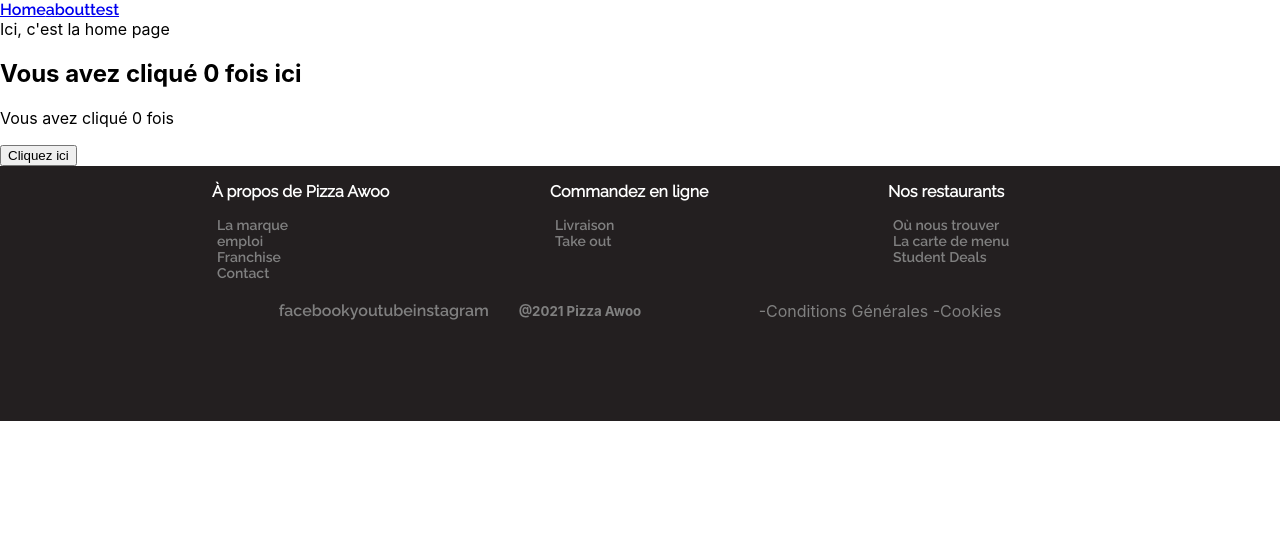
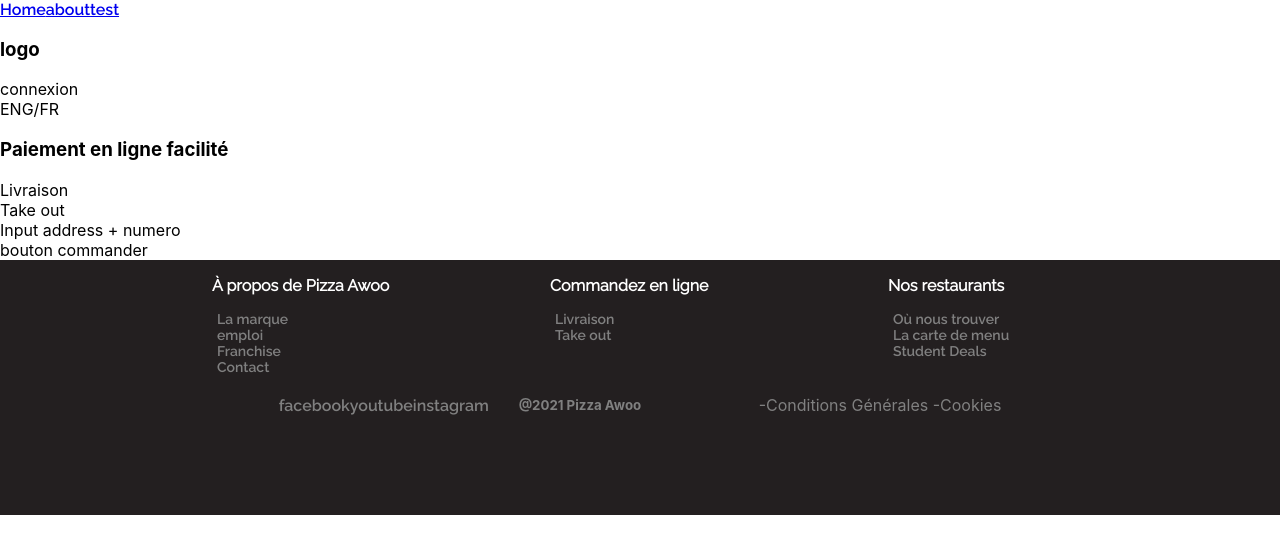
Before and after one commit to LockyBounty/pizzaawoofinal, a React (Create React App) app: page / in a window 1280 px wide. Shown: the top 554 px of the page. Built offline with nearby package versions, Linux system fonts and the light colour scheme.

Commit message:
Added - Login and Subs bases

```diff
--- a/src/footer/footer.scss
+++ b/src/footer/footer.scss
@@ -56,7 +56,6 @@
       display: block;
       align-items: left;
       text-indent: 5px;
-
       font-family: "RalewayBig";
       font-size: 14px;
       color: gray;
--- /dev/null
+++ b/src/pages/Landpage.tsx
@@ -0,0 +1,31 @@
+const LandPage = () => (
+
+<div className="landpage-main">
+    <div className="landpage-section1">
+      <div className="landpage-main-top">
+        <h3>logo</h3>
+        <div className="landpage-main-top-right">
+          <div>connexion</div>
+          <div>ENG/FR</div>
+        </div>
+      </div>
+      <div className="landpage-section1-second">
+        <h3>Paiement en ligne facilité</h3>
+        <div className="block-choice">
+          <div className="block-choice-section1">
+            <div>Livraison</div>
+            <div>Take out</div>
+          </div>
+          <div className="block-choice-section2">
+            <div>Input address + numero</div>
+            <div>bouton commander</div>
+          </div>
+        </div>
+      </div>
+    </div>
+  </div>
+
+);
+
+
+export default LandPage;
--- /dev/null
+++ b/src/pages/Login.tsx
@@ -0,0 +1,35 @@
+const Login = () => (
+
+<div>
+    <h2>CONNEXION</h2>
+    Pas de compte ? <a href="./Subscription">S'inscrire</a>
+    <form onSubmit={handleSubmit} method="post" name="login1">
+        <Email />
+        <Pass />
+        <button type="submit">Valider</button>
+    </form>
+
+</div>
+
+);
+
+const Email = () => (
+    <div>
+        <input type="email" name="email" id="email1"/>
+    </div>
+);
+
+const Pass = () => (
+    <div>
+        <input type="password" name="pass" id="pass"/>
+    </div>
+);
+
+function handleSubmit(e) {
+    e.preventDefault();
+    console.log(e.target[0].value)
+}
+
+
+
+export default Login;
--- /dev/null
+++ b/src/pages/Subscription.tsx
@@ -0,0 +1,40 @@
+const Subscription = () => (
+
+<div>
+    <h2>INSCRIPTION</h2>
+    Déjà un compte ? <a href="./Login">Se connecter</a>
+    <form onSubmit={handleSubmit} method="post" name="login1">
+        <Email />
+        <Pass />
+        <ConfirmPass />
+        <button type="submit">Valider</button>
+    </form>
+
+</div>
+);
+
+const Email = () => (
+    <div>
+        <input type="email" name="email" id="email2"/>
+    </div>
+);
+
+const Pass = () => (
+    <div>
+        <input type="password" name="pass" id="pass2"/>
+    </div>
+);
+
+const ConfirmPass = () => (
+    <div>
+        <input type="password" name="confirmPass" id="confirmPass2"/>
+    </div>
+);
+
+function handleSubmit(e) {
+    e.preventDefault();
+    console.log(e.target[0].value)
+}
+
+
+export default Subscription;
--- a/src/pages/Test.tsx
+++ b/src/pages/Test.tsx
@@ -3,6 +3,7 @@ import React, {Component, useState, Fragment, createRef, useEffect} from 'react'
 import PropTypes from 'prop-types';
 import { renderIntoDocument } from 'react-dom/test-utils';
 import { render } from '@testing-library/react';
+import "../styles/test.scss";
 
 
 const Api = [
@@ -22,7 +23,7 @@ type TestProps = {
 }
 
 const Test = ({name, age, admin}: TestProps)=>(
-    <div>
+    <div className="testPage_main">
         <p>{name}</p>
         <p>{age}</p>
         <p>{typeof(admin)}</p>
--- a/src/routes/index.css
+++ b/src/routes/index.css
@@ -1,4 +1,6 @@
 body {
+  display: flex;
+  flex-direction: column;
   margin: 0;
   font-family: -apple-system, BlinkMacSystemFont, 'Segoe UI', 'Roboto', 'Oxygen',
     'Ubuntu', 'Cantarell', 'Fira Sans', 'Droid Sans', 'Helvetica Neue',
@@ -7,7 +9,6 @@ body {
   -moz-osx-font-smoothing: grayscale;
 
   min-height: 100vh;
-
 }
 
 code {
@@ -16,7 +17,9 @@ code {
 }
 
 .userList {
+  text-decoration: none;
+}
 
-  text-decoration: none;
-
+Route {
+  flex : 1;
 }
--- a/src/routes/index.tsx
+++ b/src/routes/index.tsx
@@ -16,25 +16,31 @@ import Test from '../pages/Test'
 import Navbar from '../header/Navbar'
 import Footer from '../footer/Footer'
 import Page404 from '../pages/404'
+import LandPage from '../pages/Landpage'
+import Login from '../pages/Login'
+import Subscription from '../pages/Subscription'
 
 
 function Routes() {
   return (
     <Router> {/*<-- */}
-      <div>
-        <Navbar />
+      <Navbar />
+      <div className="contentAll">
         <Switch>
-          <Route exact path="/"  component={Home} />
+          <Route exact path="/"  component={LandPage} />
+          <Route exact path="/home"  component={Home} />
           <Route exact path="/about" component={About} />
           <Route exact path="/404" component={Page404} />
+          <Route exact path="/login" component={Login} />
+          <Route exact path="/subscription" component={Subscription} />
           <Route
             exact path="/test"
             render={(props)=> (<Test {...props} name="luke" age={30} admin={true}/>)}
           />
           <Redirect to="/" />
         </Switch>
-        <Footer />
       </div>
+      <Footer />
     </Router>
   );
 }
--- /dev/null
+++ b/src/styles/test.scss
@@ -0,0 +1,4 @@
+testPage_main {
+    flex :1;
+    color: blue;
+}
```
